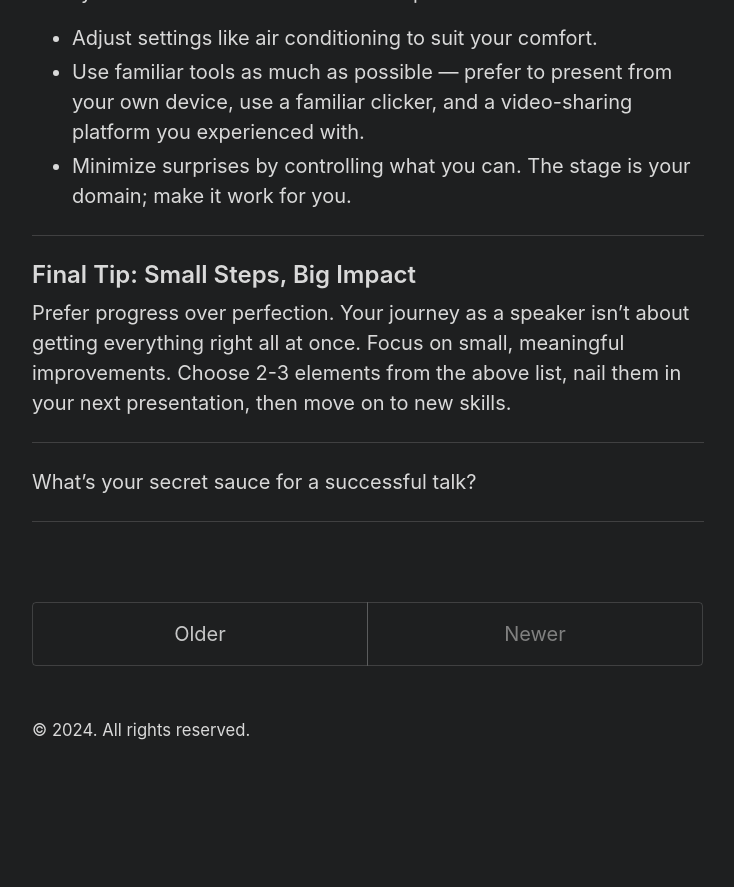
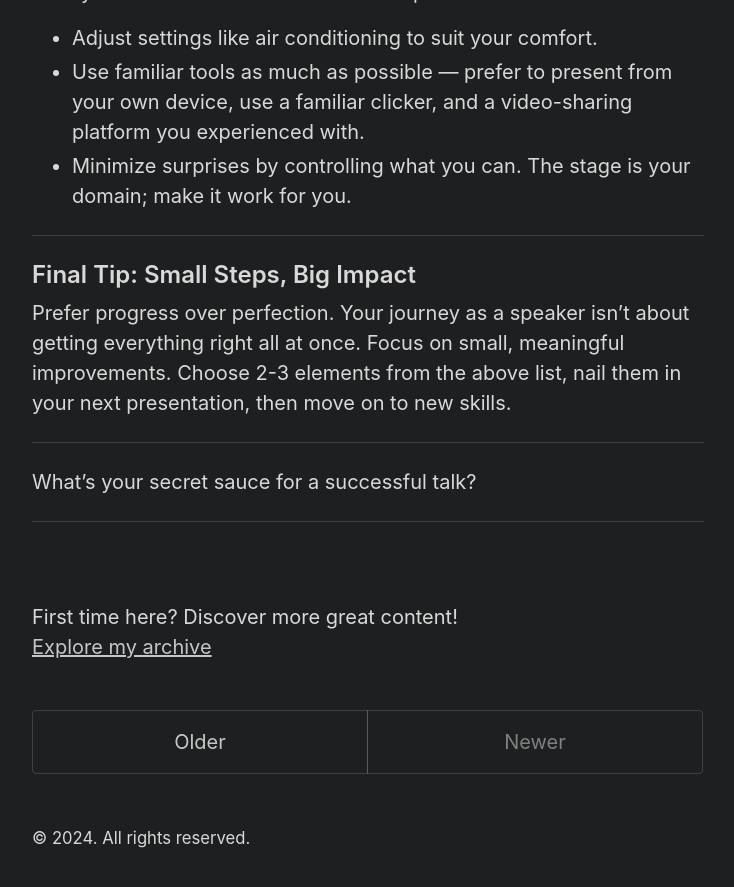
Before and after one commit to ofirsharony/ofirsharony.github.io, a Jekyll site: the page built from index.html, in a window 1280 px wide and 900 px high, scrolled down 2168 px. Shown: the top 887 px of the window, without its empty margins (272-1006 px from the left). Built offline with Jekyll 4.4.1, drawn with Linux system fonts in a browser that asks for light colours; the list of posts is cut into pages by our own code; before the commit the page ends 2960 px from its top, so only the background shows below that.

Commit message:
link the archive

```diff
--- a/index.html
+++ b/index.html
@@ -18,7 +18,8 @@ title: Home
   </article>
   {% endfor %}
 </div>
-
+First time here? Discover more great content!<br>
+<a href="{{ site.baseurl }}/archive">Explore my archive</a>
 <div class="pagination">
   {% if paginator.next_page %}
     <a class="pagination-item older" href="{{ paginator.next_page_path | relative_url }}">Older</a>
```
Also changed, not shown: _posts/2024-11-16-talk-ingridients.md (+1 -1 lines).
